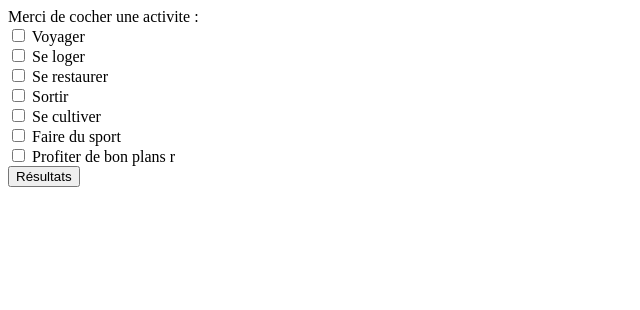
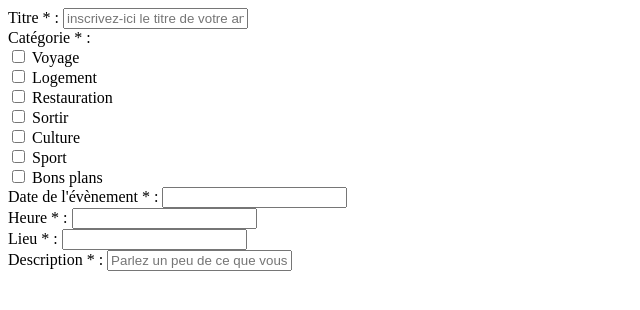
Before and after one commit to LeoArthaud/Workshop-3-C-U, a PHP site: page /php/Add_Event.php in a window 1280 px wide. Shown: the top 310 px of the page, without its empty margins (0-640 px from the left). Run offline with PHP 8.4, Linux system fonts and the light colour scheme; some libraries are stand-ins or nearby versions.

Commit message:
Add_Event form

```diff
--- a/Camp'Us/php/Add_Event.php
+++ b/Camp'Us/php/Add_Event.php
@@ -6,16 +6,57 @@
     <body>
         <p>
         <form method='POST' action='Add_Event_POST.php'>
-            Merci de cocher une activite :<br>
-            <input type="checkbox" name="activite[]" value="Voyager"> Voyager<br>
-            <input type="checkbox" name="activite[]" value="Se loger"> Se loger<br>
-            <input type="checkbox" name="activite[]" value="Se restaurer"> Se restaurer<br>
-            <input type="checkbox" name="activite[]" value="Sortir"> Sortir<br>
-            <input type="checkbox" name="activite[]" value="Se cultiver"> Se cultiver<br>
-            <input type="checkbox" name="activite[]" value="Faire du sport"> Faire du sport<br>
-            <input type="checkbox" name="activite[]" value="Profiter de bon plans "> Profiter de bon plans r<br>
-            <input type="submit" name="activiter" value="Résultats">
-            </p>
+
+            <label for="titre"> Titre * </label> : <input type="text" name="titre" id="titre" placeholder="inscrivez-ici le titre de votre annonce"> <br>
+
+            <div>
+            <label for="categorie"> Catégorie * </label> :
+                    <div>
+                    <input class="form-check-input" type="checkbox" name="voyager">
+                    <label class="form-check-label" for="inlineCheckbox1">Voyage</label>
+                    </div>
+
+                    <div>
+                    <input class="form-check-input" type="checkbox" name="loger">
+                    <label class="form-check-label" for="inlineCheckbox1">Logement</label>
+                    </div>
+
+                    <div>
+                    <input class="form-check-input" type="checkbox" name="restauration">
+                    <label class="form-check-label" for="inlineCheckbox1">Restauration</label>
+                    </div>
+
+                    <div>
+                    <input class="form-check-input" type="checkbox" name="sortir">
+                    <label class="form-check-label" for="inlineCheckbox1">Sortir</label>
+                    </div>
+
+                    <div>
+                    <input class="form-check-input" type="checkbox" name="culture">
+                    <label class="form-check-label" for="inlineCheckbox1">Culture</label>
+                    </div>
+
+                    <div>
+                    <input class="form-check-input" type="checkbox" name="sport">
+                    <label class="form-check-label" for="inlineCheckbox1">Sport</label>
+                    </div>
+
+                    <div>
+                    <input class="form-check-input" type="checkbox" name="bonsplans">
+                    <label class="form-check-label" for="inlineCheckbox1">Bons plans</label>
+                    </div>
+            </div>
+
+            <label for="description"> Date de l'évènement * </label> : <input type="text" name="titre" id="titre"> <br>
+
+            <label for="description"> Heure * </label> : <input type="text" name="titre" id="titre"> <br>
+
+            <label for="description"> Lieu * </label> : <input type="text" name="titre" id="titre"> <br>
+
+            <label for="description"> Description * </label> : <input type="text" name="titre" id="titre" placeholder="Parlez un peu de ce que vous comptez faire..."> <br>
+
         </form>
+        </p>
+
     </body>
 </html>
```
Also changed, not shown: Camp'Us/wk33.html (deleted, +0 -13 lines).
